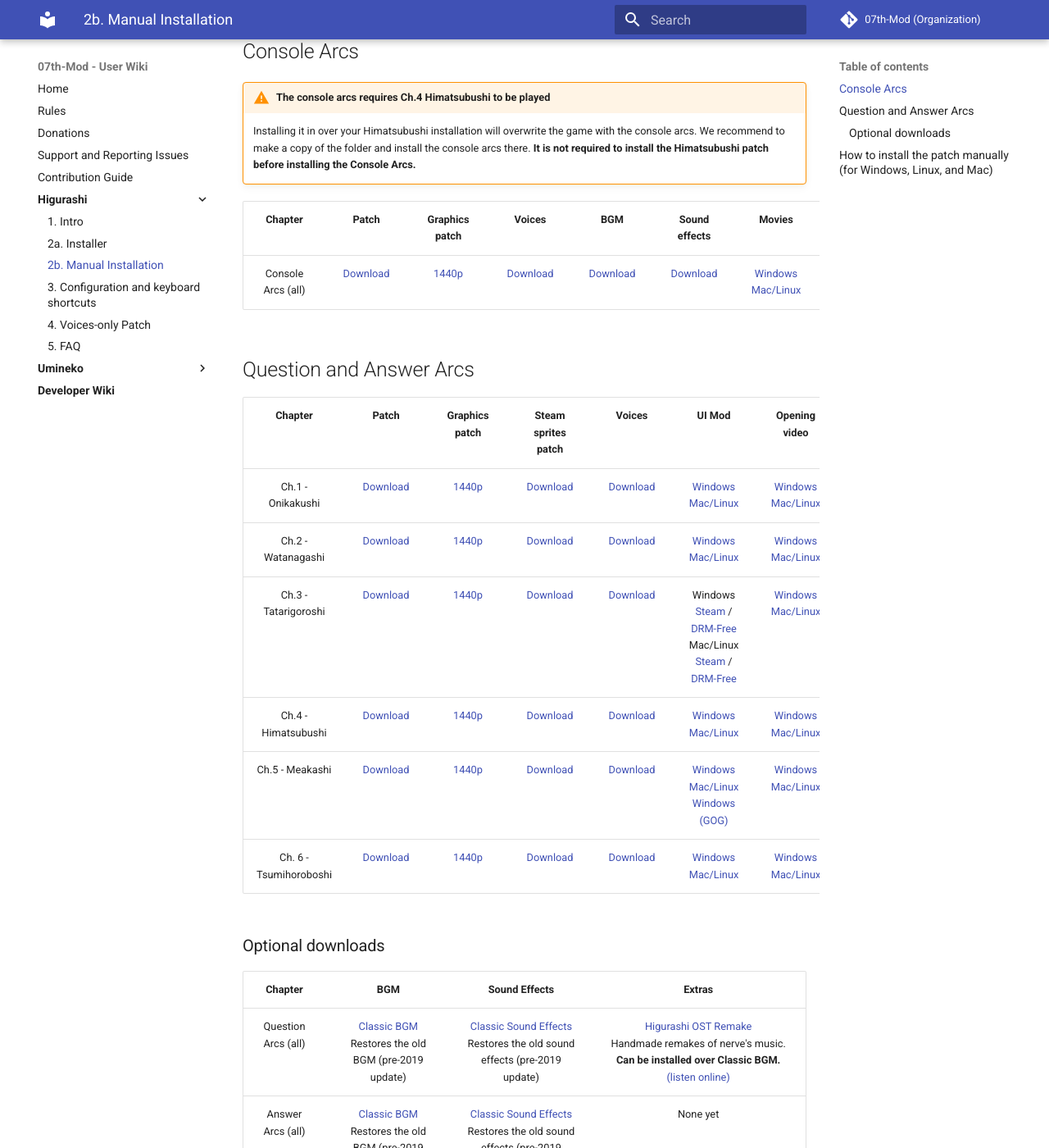
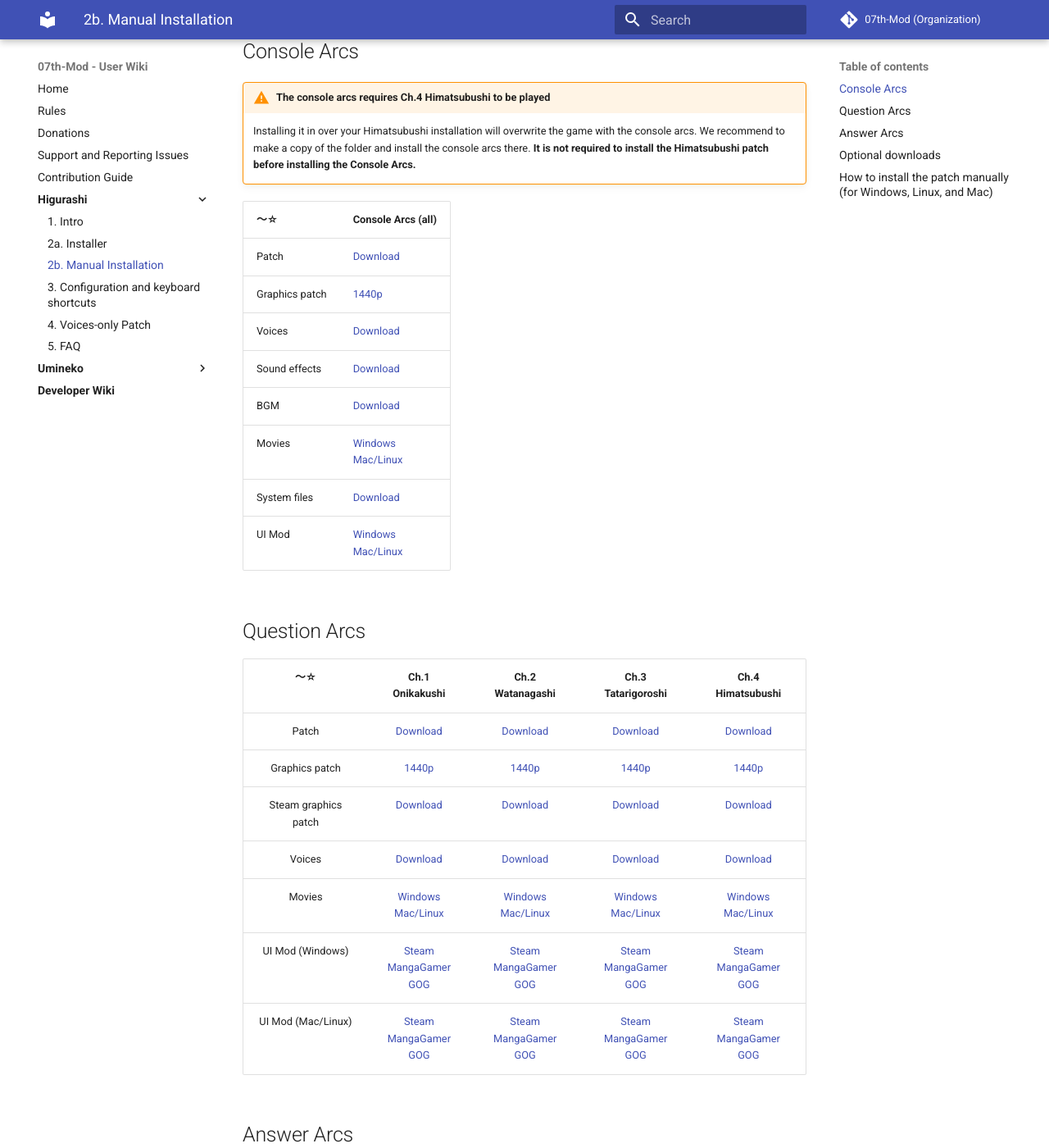
Before and after one commit to 07th-mod/wiki, an MkDocs documentation site: the page built from docs/Higurashi/Manual-Installation.md, in a window 1280 px wide and 1400 px high, scrolled down 200 px. Shown: the whole window at 82% size. Built offline with MkDocs 1.6.1 and Material for MkDocs 9.7.7, drawn with Linux system fonts in a browser that asks for light colours; some of the changed text lies outside the part shown.

Commit message:
Update Higurashi table design

```diff
--- a/docs/Higurashi/Manual-Installation.md
+++ b/docs/Higurashi/Manual-Installation.md
@@ -8,125 +8,179 @@
     Installing it in over your Himatsubushi installation will overwrite the game with the console arcs. We recommend to make a copy of the folder and install the console arcs there. **It is not required to install the Himatsubushi patch before installing the Console Arcs.**
 
 <table>
-<colgroup>
-<col style="width: 4%" />
-<col style="width: 16%" />
-<col style="width: 12%" />
-<col style="width: 13%" />
-<col style="width: 12%" />
-<col style="width: 12%" />
-<col style="width: 28%" />
-</colgroup>
 <thead>
 <tr class="header">
-<th style="text-align: center;">Chapter</th>
-<th style="text-align: center;">Patch</th>
-<th style="text-align: center;">Graphics patch</th>
-<th style="text-align: center;">Voices</th>
-<th style="text-align: center;">BGM</th>
-<th style="text-align: center;">Sound effects</th>
-<th style="text-align: center;">Movies</th>
-<th style="text-align: center;">UI Mod</th>
-<th style="text-align: center;">System files</th>
+<th>〜☆</th>
+<th>Console Arcs (all)</th>
 </tr>
 </thead>
 <tbody>
 <tr class="odd">
-<td style="text-align: center;">Console Arcs (all)</td>
-<td style="text-align: center;"><a href="https://github.com/07th-mod/higurashi-console-arcs/releases/latest">Download</a></td>
-<td style="text-align: center;"><a href="https://07th-mod.com/rikachama/graphics/ConsoleArcs-CG.7z">1440p</a></td>
-<td style="text-align: center;"><a href="https://07th-mod.com/rikachama/voice/ConsoleArcs-Voices.7z">Download</a></td>
-<td style="text-align: center;"><a href="https://07th-mod.com/rikachama/audio/ConsoleArcs-BGM.7z">Download</a></td>
-<td style="text-align: center;"><a href="https://07th-mod.com/rikachama/audio/ConsoleArcs-SE.7z">Download</a></td>
-<td style="text-align: center;"><a href="https://07th-mod.com/rikachama/video/ConsoleArcs-Movie.7z">Windows</a> <br> <a href="https://07th-mod.com/rikachama/video/ConsoleArcs-Movie_UNIX.7z">Mac/Linux</a></td>
-<td style="text-align: center;"><a href="https://07th-mod.com/rikachama/ui/Himatsubushi-UI_steam_win.7z">Windows</a> <br> <a href="https://07th-mod.com/rikachama/ui/Himatsubushi-UI_steam_unix.7z">Mac/Linux</a></td>
-<td style="text-align: center;"><a href="https://07th-mod.com/rikachama/misc/ConsoleArcs-System.7z">Download</a></td>
+<td>Patch</td>
+<td><a href="https://github.com/07th-mod/higurashi-console-arcs/releases/latest">Download</a></td>
+</tr>
+<tr class="even">
+<td>Graphics patch</td>
+<td><a href="https://07th-mod.com/rikachama/graphics/ConsoleArcs-CG.7z">1440p</a></td>
+</tr>
+<tr class="odd">
+<td>Voices</td>
+<td><a href="https://07th-mod.com/rikachama/voice/ConsoleArcs-Voices.7z">Download</a></td>
+</tr>
+<tr class="even">
+<td>Sound effects</td>
+<td><a href="https://07th-mod.com/rikachama/audio/ConsoleArcs-SE.7z">Download</a></td>
+</tr>
+<tr class="odd">
+<td>BGM</td>
+<td><a href="https://07th-mod.com/rikachama/audio/ConsoleArcs-BGM.7z">Download</a></td>
+</tr>
+<tr class="even">
+<td>Movies</td>
+<td><a href="https://07th-mod.com/rikachama/video/ConsoleArcs-Movie.7z">Windows</a><br><a href="https://07th-mod.com/rikachama/video/ConsoleArcs-Movie_UNIX.7z">Mac/Linux</a></td>
+</tr>
+<tr class="odd">
+<td>System files</td>
+<td><a href="https://07th-mod.com/rikachama/misc/ConsoleArcs-System.7z">Download</a></td>
+</tr>
+<tr class="even">
+<td>UI Mod</td>
+<td><a href="https://07th-mod.com/rikachama/ui/Himatsubushi-UI_steam_win.7z">Windows</a><br><a href="https://07th-mod.com/rikachama/ui/Himatsubushi-UI_steam_unix.7z">Mac/Linux</a></td>
 </tr>
 </tbody>
 </table>
 
-## Question and Answer Arcs
+## Question Arcs
 
-<table>
-<colgroup>
-<col style="width: 3%" />
-<col style="width: 10%" />
-<col style="width: 8%" />
-<col style="width: 9%" />
-<col style="width: 9%" />
-<col style="width: 39%" />
-<col style="width: 19%" />
-</colgroup>
+<table style="width:100%;">
 <thead>
 <tr class="header">
-<th style="text-align: center;">Chapter</th>
-<th style="text-align: center;">Patch</th>
-<th style="text-align: center;">Graphics patch</th>
-<th style="text-align: center;">Steam sprites patch</th>
-<th style="text-align: center;">Voices</th>
-<th style="text-align: center;">UI Mod</th>
-<th style="text-align: center;">Opening video</th>
+<th style="text-align: center;">〜☆</th>
+<th style="text-align: center;">Ch.1 Onikakushi</th>
+<th style="text-align: center;">Ch.2 Watanagashi</th>
+<th style="text-align: center;">Ch.3 Tatarigoroshi</th>
+<th style="text-align: center;">Ch.4 Himatsubushi</th>
 </tr>
 </thead>
 <tbody>
 <tr class="odd">
-<td style="text-align: center;">Ch.1 - Onikakushi</td>
+<td style="text-align: center;">Patch</td>
 <td style="text-align: center;"><a href="https://github.com/07th-mod/onikakushi/releases/latest">Download</a></td>
-<td style="text-align: center;"><a href="https://07th-mod.com/rikachama/graphics/Onikakushi-CG.7z">1440p</a></td>
-<td style="text-align: center;"><a href="https://07th-mod.com/rikachama/graphics/Onikakushi-CGAlt.7z">Download</a></td>
-<td style="text-align: center;"><a href="https://07th-mod.com/rikachama/voice/Onikakushi-Voices.7z">Download</a></td>
-<td style="text-align: center;"><a href="https://07th-mod.com/rikachama/ui/Onikakushi-UI_steam_win.7z">Windows</a> <br> <a href="https://07th-mod.com/rikachama/ui/Onikakushi-UI_steam_unix.7z">Mac/Linux</a></td>
-<td style="text-align: center;"><a href="https://07th-mod.com/rikachama/video/Onikakushi-Movie.7z">Windows</a> <br> <a href="https://07th-mod.com/rikachama/video/Onikakushi-Movie_UNIX.7z">Mac/Linux</a></td>
+<td style="text-align: center;"><a href="https://github.com/07th-mod/watanagashi/releases/latest">Download</a></td>
+<td style="text-align: center;"><a href="https://github.com/07th-mod/tatarigoroshi/releases/latest">Download</a></td>
+<td style="text-align: center;"><a href="https://github.com/07th-mod/himatsubushi/releases/latest">Download</a></td>
 </tr>
 <tr class="even">
-<td style="text-align: center;">Ch.2 - Watanagashi</td>
-<td style="text-align: center;"><a href="https://github.com/07th-mod/watanagashi/releases/latest">Download</a></td>
+<td style="text-align: center;">Graphics patch</td>
+<td style="text-align: center;"><a href="https://07th-mod.com/rikachama/graphics/Onikakushi-CG.7z">1440p</a></td>
 <td style="text-align: center;"><a href="https://07th-mod.com/rikachama/graphics/Watanagashi-CG.7z">1440p</a></td>
-<td style="text-align: center;"><a href="https://07th-mod.com/rikachama/graphics/Watanagashi-CGAlt.7z">Download</a></td>
-<td style="text-align: center;"><a href="https://07th-mod.com/rikachama/voice/Watanagashi-Voices.7z">Download</a></td>
-<td style="text-align: center;"><a href="https://07th-mod.com/rikachama/ui/Watanagashi-UI_steam_win.7z">Windows</a> <br> <a href="https://07th-mod.com/rikachama/ui/Watanagashi-UI_steam_unix.7z">Mac/Linux</a></td>
-<td style="text-align: center;"><a href="https://07th-mod.com/rikachama/video/Watanagashi-Movie.7z">Windows</a> <br> <a href="https://07th-mod.com/rikachama/video/Watanagashi-Movie_UNIX.7z">Mac/Linux</a></td>
+<td style="text-align: center;"><a href="https://07th-mod.com/rikachama/graphics/Tatarigoroshi-CG.7z">1440p</a></td>
+<td style="text-align: center;"><a href="https://07th-mod.com/rikachama/graphics/Himatsubushi-CG.7z">1440p</a></td>
 </tr>
 <tr class="odd">
-<td style="text-align: center;">Ch.3 - Tatarigoroshi</td>
-<td style="text-align: center;"><a href="https://github.com/07th-mod/tatarigoroshi/releases/latest">Download</a></td>
-<td style="text-align: center;"><a href="https://07th-mod.com/rikachama/graphics/Tatarigoroshi-CG.7z">1440p</a></td>
-<td style="text-align: center;"><a href="https://07th-mod.com/rikachama/graphics/Tatarigoroshi-CGAlt.7z">Download</a></td>
-<td style="text-align: center;"><a href="https://07th-mod.com/rikachama/voice/Tatarigoroshi-Voices.7z">Download</a></td>
-<td style="text-align: center;">Windows <a href="https://07th-mod.com/rikachama/ui/Tatarigoroshi-UI_steam_win.7z">Steam</a> / <a href="https://07th-mod.com/rikachama/ui/Tatarigoroshi-UI_mg_win.7z">DRM-Free</a> <br> Mac/Linux <a href="https://07th-mod.com/rikachama/ui/Tatarigoroshi-UI_steam_unix.7z">Steam</a> / <a href="https://07th-mod.com/rikachama/ui/Tatarigoroshi-UI_mg_unix.7z">DRM-Free</a></td>
-<td style="text-align: center;"><a href="https://07th-mod.com/rikachama/video/Tatarigoroshi-Movie.7z">Windows</a> <br> <a href="https://07th-mod.com/rikachama/video/Tatarigoroshi-Movie_UNIX.7z">Mac/Linux</a></td>
+<td style="text-align: center;">Steam graphics patch</td>
+<td style="text-align: center;"><a href="https://07th-mod.com/rikachama/voice/Onikakushi-CGAlt.7z">Download</a></td>
+<td style="text-align: center;"><a href="https://07th-mod.com/rikachama/voice/Watanagashi-CGAlt.7z">Download</a></td>
+<td style="text-align: center;"><a href="https://07th-mod.com/rikachama/voice/Tatarigoroshi-CGAlt.7z">Download</a></td>
+<td style="text-align: center;"><a href="https://07th-mod.com/rikachama/voice/Himatsubushi-CGAlt.7z">Download</a></td>
 </tr>
 <tr class="even">
-<td style="text-align: center;">Ch.4 - Himatsubushi</td>
-<td style="text-align: center;"><a href="https://github.com/07th-mod/himatsubushi/releases/latest">Download</a></td>
-<td style="text-align: center;"><a href="https://07th-mod.com/rikachama/graphics/Himatsubushi-CG.7z">1440p</a></td>
-<td style="text-align: center;"><a href="https://07th-mod.com/rikachama/graphics/Himatsubushi-CGAlt.7z">Download</a></td>
+<td style="text-align: center;">Voices</td>
+<td style="text-align: center;"><a href="https://07th-mod.com/rikachama/voice/Onikakushi-Voices.7z">Download</a></td>
+<td style="text-align: center;"><a href="https://07th-mod.com/rikachama/voice/Watanagashi-Voices.7z">Download</a></td>
+<td style="text-align: center;"><a href="https://07th-mod.com/rikachama/voice/Tatarigoroshi-Voices.7z">Download</a></td>
 <td style="text-align: center;"><a href="https://07th-mod.com/rikachama/voice/Himatsubushi-Voices.7z">Download</a></td>
-<td style="text-align: center;"><a href="https://07th-mod.com/rikachama/ui/Himatsubushi-UI_steam_win.7z">Windows</a> <br> <a href="https://07th-mod.com/rikachama/ui/Himatsubushi-UI_steam_unix.7z">Mac/Linux</a></td>
-<td style="text-align: center;"><a href="https://07th-mod.com/rikachama/video/Himatsubushi-Movie.7z">Windows</a> <br> <a href="https://07th-mod.com/rikachama/video/Himatsubushi-Movie_UNIX.7z">Mac/Linux</a></td>
 </tr>
 <tr class="odd">
-<td style="text-align: center;">Ch.5 - Meakashi</td>
-<td style="text-align: center;"><a href="https://github.com/07th-mod/meakashi/releases/latest">Download</a></td>
-<td style="text-align: center;"><a href="https://07th-mod.com/rikachama/graphics/Meakashi-CG.7z">1440p</a></td>
-<td style="text-align: center;"><a href="https://07th-mod.com/rikachama/graphics/Meakashi-CGAlt.7z">Download</a></td>
-<td style="text-align: center;"><a href="https://07th-mod.com/rikachama/voice/Meakashi-Voices.7z">Download</a></td>
-<td style="text-align: center;"><a href="https://07th-mod.com/rikachama/ui/Meakashi-UI_steam_win.7z">Windows</a> <br> <a href="https://07th-mod.com/rikachama/ui/Meakashi-UI_steam_unix.7z">Mac/Linux</a> <br> <a href="https://07th-mod.com/rikachama/ui/Meakashi-UI_gog_win.7z">Windows (GOG)</a></td>
-<td style="text-align: center;"><a href="https://07th-mod.com/rikachama/video/Meakashi-Movie.7z">Windows</a> <br> <a href="https://07th-mod.com/rikachama/video/Meakashi-Movie_UNIX.7z">Mac/Linux</a></td>
+<td style="text-align: center;">Movies</td>
+<td style="text-align: center;"><a href="https://07th-mod.com/rikachama/video/Onikakushi-Movie.7z">Windows</a><br><a href="https://07th-mod.com/rikachama/video/Onikakushi-Movie_UNIX.7z">Mac/Linux</a></td>
+<td style="text-align: center;"><a href="https://07th-mod.com/rikachama/video/Watanagashi-Movie.7z">Windows</a><br><a href="https://07th-mod.com/rikachama/video/Watanagashi-Movie_UNIX.7z">Mac/Linux</a></td>
+<td style="text-align: center;"><a href="https://07th-mod.com/rikachama/video/Tatarigoroshi-Movie.7z">Windows</a><br><a href="https://07th-mod.com/rikachama/video/Tatarigoroshi-Movie_UNIX.7z">Mac/Linux</a></td>
+<td style="text-align: center;"><a href="https://07th-mod.com/rikachama/video/Himatsubushi-Movie.7z">Windows</a><br><a href="https://07th-mod.com/rikachama/video/Himatsubushi-Movie_UNIX.7z">Mac/Linux</a></td>
 </tr>
 <tr class="even">
-<td style="text-align: center;">Ch. 6 - Tsumihoroboshi</td>
-<td style="text-align: center;"><a href="https://github.com/07th-mod/tsumihoroboshi/releases/latest">Download</a></td>
-<td style="text-align: center;"><a href="https://07th-mod.com/rikachama/graphics/Tsumihoroboshi-CG.7z">1440p</a></td>
-<td style="text-align: center;"><a href="https://07th-mod.com/rikachama/graphics/Tsumihoroboshi-CGAlt.7z">Download</a></td>
-<td style="text-align: center;"><a href="https://07th-mod.com/rikachama/voice/Tsumihoroboshi-Voices.7z">Download</a></td>
-<td style="text-align: center;"><a href="https://07th-mod.com/rikachama/ui/Tsumihoroboshi-UI_steam_win.7z">Windows</a> <br> <a href="https://07th-mod.com/rikachama/ui/Tsumihoroboshi-UI_steam_unix.7z">Mac/Linux</a></td>
-<td style="text-align: center;"><a href="https://07th-mod.com/rikachama/video/Tsumihoroboshi-Movie.7z">Windows</a> <br> <a href="https://07th-mod.com/rikachama/video/Tsumihoroboshi-Movie_UNIX.7z">Mac/Linux</a></td>
+<td style="text-align: center;">UI Mod (Windows)</td>
+<td style="text-align: center;"><a href="https://07th-mod.com/rikachama/ui/Onikakushi-UI_steam_win.7z">Steam</a><br><a href="https://07th-mod.com/rikachama/ui/Onikakushi-UI_steam_win.7z">MangaGamer</a><br><a href="https://07th-mod.com/rikachama/ui/Onikakushi-UI_steam_win.7z">GOG</a></td>
+<td style="text-align: center;"><a href="https://07th-mod.com/rikachama/ui/Watanagashi-UI_steam_win.7z">Steam</a><br><a href="https://07th-mod.com/rikachama/ui/Watanagashi-UI_steam_win.7z">MangaGamer</a><br><a href="https://07th-mod.com/rikachama/ui/Watanagashi-UI_steam_win.7z">GOG</a></td>
+<td style="text-align: center;"><a href="https://07th-mod.com/rikachama/ui/Tatarigoroshi-UI_steam_win.7z">Steam</a><br><a href="https://07th-mod.com/rikachama/ui/Tatarigoroshi%20-UI_mg_win.7z">MangaGamer</a><br><a href="https://07th-mod.com/rikachama/ui/Tatarigoroshi%20-UI_steam_win.7z">GOG</a></td>
+<td style="text-align: center;"><a href="https://07th-mod.com/rikachama/ui/Himatsubushi-UI_steam_win.7z">Steam</a><br><a href="https://07th-mod.com/rikachama/ui/Himatsubushi-UI_steam_win.7z">MangaGamer</a><br><a href="https://07th-mod.com/rikachama/ui/Himatsubushi-UI_steam_win.7z">GOG</a></td>
+</tr>
+<tr class="odd">
+<td style="text-align: center;">UI Mod (Mac/Linux)</td>
+<td style="text-align: center;"><a href="https://07th-mod.com/rikachama/ui/Onikakushi-UI_steam_unix.7z">Steam</a><br><a href="https://07th-mod.com/rikachama/ui/Onikakushi-UI_steam_unix.7z">MangaGamer</a><br><a href="https://07th-mod.com/rikachama/ui/Onikakushi-UI_steam_unix.7z">GOG</a></td>
+<td style="text-align: center;"><a href="https://07th-mod.com/rikachama/ui/Watanagashi-UI_steam_unix.7z">Steam</a><br><a href="https://07th-mod.com/rikachama/ui/Watanagashi-UI_steam_unix.7z">MangaGamer</a><br><a href="https://07th-mod.com/rikachama/ui/Watanagashi-UI_steam_unix.7z">GOG</a></td>
+<td style="text-align: center;"><a href="https://07th-mod.com/rikachama/ui/Tatarigoroshi-UI_steam_unix.7z">Steam</a><br><a href="https://07th-mod.com/rikachama/ui/Tatarigoroshi%20-UI_mg_unix.7z">MangaGamer</a><br><a href="https://07th-mod.com/rikachama/ui/Tatarigoroshi%20-UI_steam_unix.7z">GOG</a></td>
+<td style="text-align: center;"><a href="https://07th-mod.com/rikachama/ui/Himatsubushi-UI_steam_unix.7z">Steam</a><br><a href="https://07th-mod.com/rikachama/ui/Himatsubushi-UI_steam_unix.7z">MangaGamer</a><br><a href="https://07th-mod.com/rikachama/ui/Himatsubushi-UI_steam_unix.7z">GOG</a></td>
 </tr>
 </tbody>
 </table>
 
-### Optional downloads
+## Answer Arcs
+
+<table>
+<thead>
+<tr class="header">
+<th style="text-align: center;">〜☆</th>
+<th style="text-align: center;">Ch.5 Meakashi</th>
+<th style="text-align: center;">Ch.6 Tsumihoroboshi</th>
+<th style="text-align: center;">Ch.7 Minagoroshi</th>
+<th style="text-align: center;">Ch.8 Matsuribayashi</th>
+</tr>
+</thead>
+<tbody>
+<tr class="odd">
+<td style="text-align: center;">Patch</td>
+<td style="text-align: center;"><a href="https://github.com/07th-mod/meakashi/releases/latest">Download</a></td>
+<td style="text-align: center;"><a href="https://github.com/07th-mod/tsumihoroboshi/releases/latest">Download</a></td>
+<td style="text-align: center;">None yet</td>
+<td style="text-align: center;">None yet</td>
+</tr>
+<tr class="even">
+<td style="text-align: center;">Graphics patch</td>
+<td style="text-align: center;"><a href="https://07th-mod.com/rikachama/graphics/Meakashi-CG.7z">1440p</a></td>
+<td style="text-align: center;"><a href="https://07th-mod.com/rikachama/graphics/Tsumihoroboshi-CG.7z">1440p</a></td>
+<td style="text-align: center;">None yet</td>
+<td style="text-align: center;">None yet</td>
+</tr>
+<tr class="odd">
+<td style="text-align: center;">Steam graphics patch</td>
+<td style="text-align: center;"><a href="https://07th-mod.com/rikachama/voice/Meakashi-CGAlt.7z">Download</a></td>
+<td style="text-align: center;"><a href="https://07th-mod.com/rikachama/voice/Tsumihoroboshi-CGAlt.7z">Download</a></td>
+<td style="text-align: center;">None yet</td>
+<td style="text-align: center;">None yet</td>
+</tr>
+<tr class="even">
+<td style="text-align: center;">Voices</td>
+<td style="text-align: center;"><a href="https://07th-mod.com/rikachama/voice/Meakashi-Voices.7z">Download</a></td>
+<td style="text-align: center;"><a href="https://07th-mod.com/rikachama/voice/Tsumihoroboshi-Voices.7z">Download</a></td>
+<td style="text-align: center;">None yet</td>
+<td style="text-align: center;">None yet</td>
+</tr>
+<tr class="odd">
+<td style="text-align: center;">Movies</td>
+<td style="text-align: center;"><a href="https://07th-mod.com/rikachama/video/Meakashi-Movie.7z">Windows</a><br><a href="https://07th-mod.com/rikachama/video/Meakashi-Movie_UNIX.7z">Mac/Linux</a></td>
+<td style="text-align: center;"><a href="https://07th-mod.com/rikachama/video/Tsumihoroboshi-Movie.7z">Windows</a><br><a href="https://07th-mod.com/rikachama/video/Tsumihoroboshi-Movie_UNIX.7z">Mac/Linux</a></td>
+<td style="text-align: center;">None yet</td>
+<td style="text-align: center;">None yet</td>
+</tr>
+<tr class="even">
+<td style="text-align: center;">UI Mod (Windows)</td>
+<td style="text-align: center;"><a href="https://07th-mod.com/rikachama/ui/Meakashi-UI_steam_win.7z">Steam</a><br><a href="https://07th-mod.com/rikachama/ui/Meakashi-UI_steam_win.7z">MangaGamer</a><br><a href="https://07th-mod.com/rikachama/ui/Meakashi-UI_gog_win.7z">GOG</a></td>
+<td style="text-align: center;"><a href="https://07th-mod.com/rikachama/ui/Tsumihoroboshi-UI_steam_win.7z">Steam</a><br><a href="https://07th-mod.com/rikachama/ui/Tsumihoroboshi-UI_steam_win.7z">MangaGamer</a><br><a href="https://07th-mod.com/rikachama/ui/Tsumihoroboshi-UI_steam_win.7z">GOG</a></td>
+<td style="text-align: center;">None yet</td>
+<td style="text-align: center;">None yet</td>
+</tr>
+<tr class="odd">
+<td style="text-align: center;">UI Mod (Mac/Linux)</td>
+<td style="text-align: center;"><a href="https://07th-mod.com/rikachama/ui/Meakashi-UI_steam_unix.7z">Steam</a><br><a href="https://07th-mod.com/rikachama/ui/Meakashi-UI_steam_unix.7z">MangaGamer</a><br><a href="https://07th-mod.com/rikachama/ui/Meakashi-UI_steam_unix.7z">GOG</a></td>
+<td style="text-align: center;"><a href="https://07th-mod.com/rikachama/ui/Tsumihoroboshi-UI_steam_unix.7z">Steam</a><br><a href="https://07th-mod.com/rikachama/ui/Tsumihoroboshi-UI_steam_unix.7z">MangaGamer</a><br><a href="https://07th-mod.com/rikachama/ui/Tsumihoroboshi-UI_steam_unix.7z">GOG</a></td>
+<td style="text-align: center;">None yet</td>
+<td style="text-align: center;">None yet</td>
+</tr>
+</tbody>
+</table>
+
+## Optional downloads
 
 <table>
 <colgroup>
```
Also changed, not shown: docs/Higurashi/Higurashi-Getting-started.md (+18 -38 lines).
